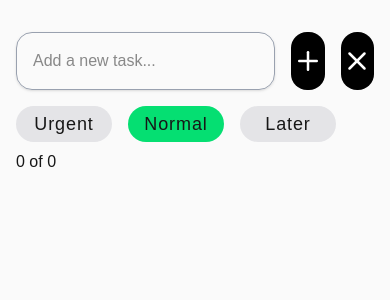
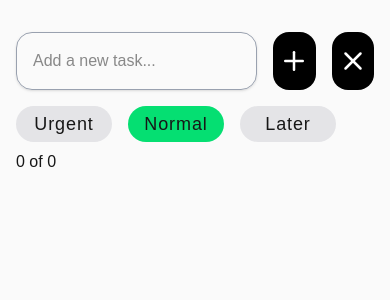
Before and after one commit to waynegio/tasklify, a Next.js app: page /page2 in a window 390 px wide. Shown: the top 300 px of the page. Built offline with nearby package versions, Linux system fonts and the light colour scheme.

Commit message:
fix: responsive bug

```diff
--- a/app/page2/page.tsx
+++ b/app/page2/page.tsx
@@ -89,12 +89,12 @@ export default function Home() {
 
   return (
     <div className="flex flex-col items-center h-[100vh] bg-zinc-50">
-      <main className="pt-8 px-4 flex flex-col sm:w-180 h-full">
+      <main className="pt-8 px-4 flex flex-col sm:w-180 h-full w-full">
         <div className="flex gap-4">
           <input
             type="text"
             placeholder="Add a new task..."
-            className="w-full p-4 shadow-sm border rounded-2xl border-gray-400 focus:border-gray-500 focus:shadow-sm focus:outline-none"
+            className="grow p-4 shadow-sm border rounded-2xl border-gray-400 focus:border-gray-500 focus:shadow-sm focus:outline-none"
             value={text}
             onChange={(e) => setText(e.target.value)}
             onKeyDown={(e) => {
@@ -102,13 +102,13 @@ export default function Home() {
             }}
           />
           <button
-            className="w-12 sm:w-15 bg-black rounded-2xl aspect-square text-3xl text-white flex items-center justify-center"
+            className="w-15 bg-black rounded-2xl aspect-square text-3xl text-white flex items-center justify-center"
             onClick={() => addTask()}
           >
             <Plus size={30} />
           </button>
           <button
-            className="w-12 sm:w-15 bg-black rounded-2xl aspect-square text-3xl text-white flex items-center justify-center"
+            className="w-15 bg-black rounded-2xl aspect-square text-3xl text-white flex items-center justify-center"
             onClick={() => removeAll()}
           >
             <X size={30} />
```
